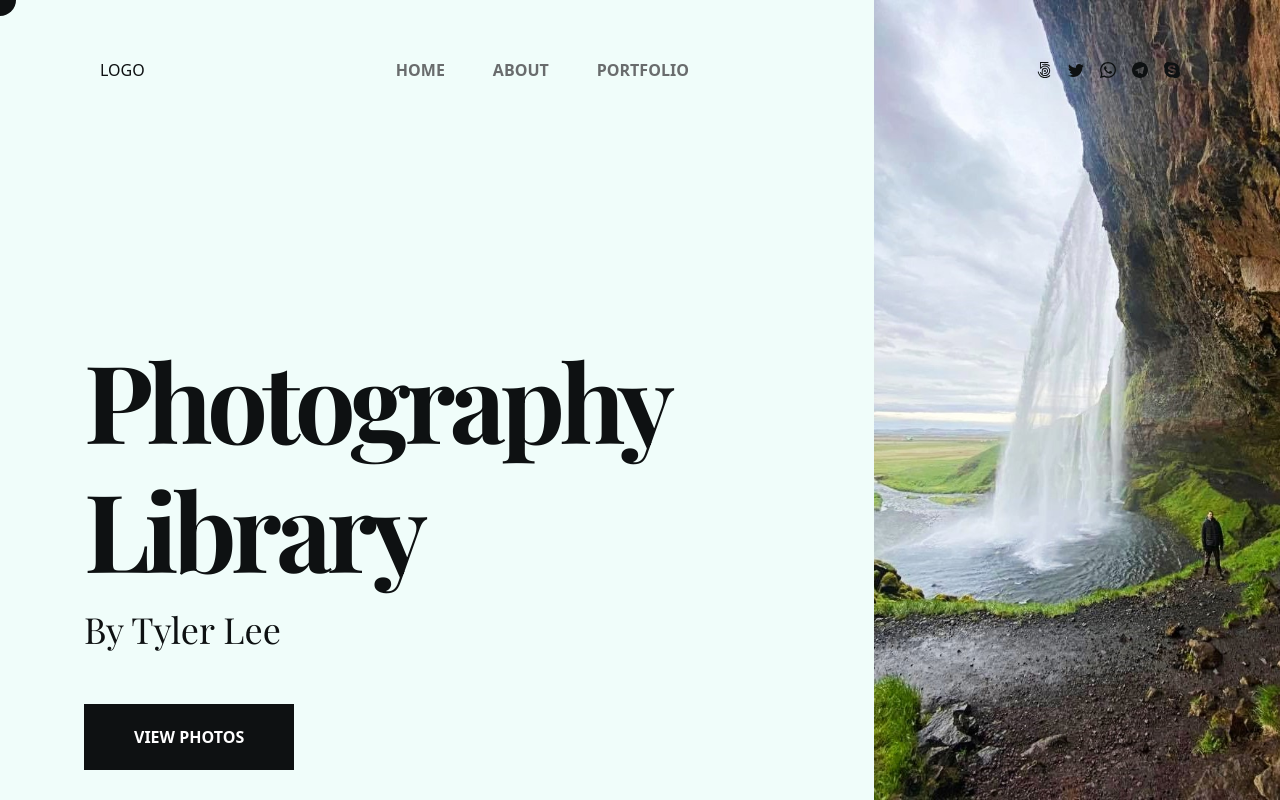
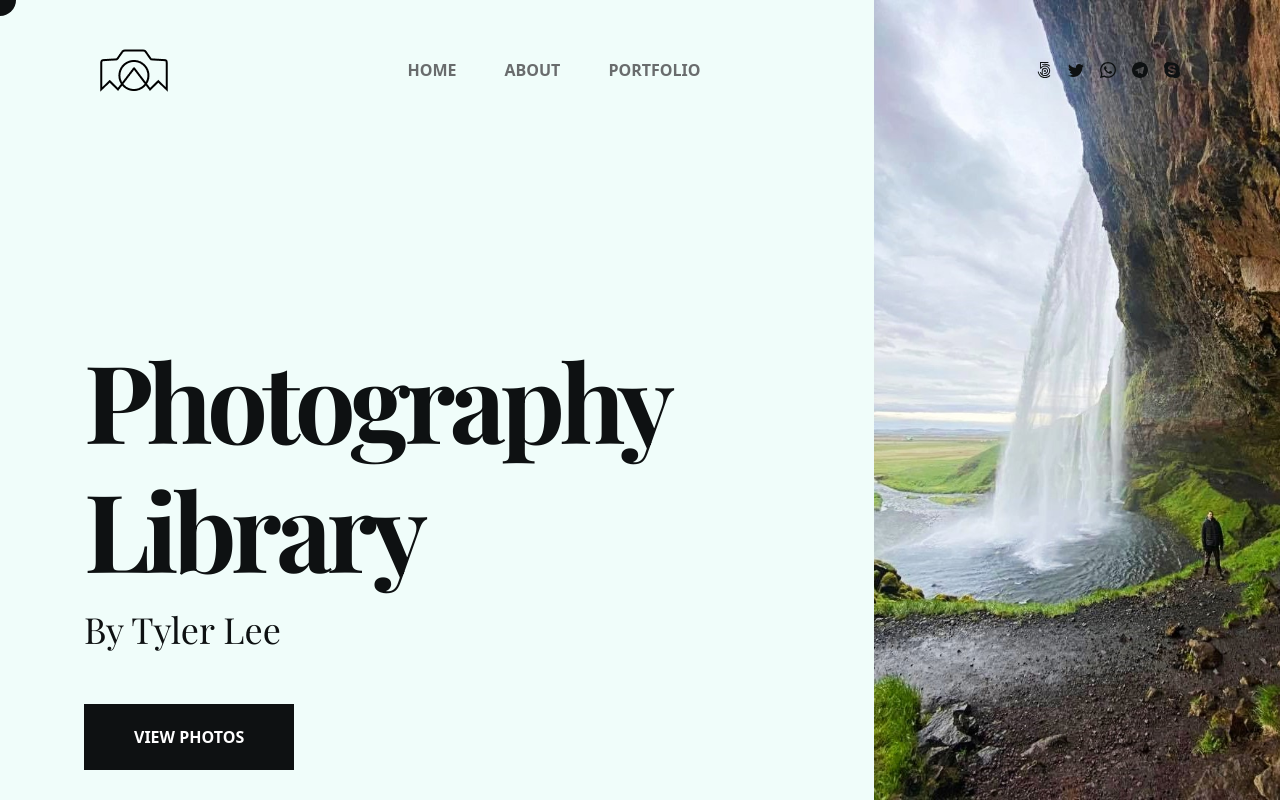
Before and after one commit to ravinio/tyler-lee-photography, a React (Create React App) app: page / in a window 1280 px wide. Built offline with nearby package versions, Linux system fonts and the light colour scheme.

Commit message:
added the logo

```diff
--- a/src/components/Header.js
+++ b/src/components/Header.js
@@ -1,7 +1,7 @@
 import React from "react";
 //import componenets
 import Socials from "./Socials";
-import Logo from "../img/header/logo.png"
+import Logo from "../img/logo/cameralogo.png"
 import MobileNav from "./MobileNav";
 //import link
 import { Link } from "react-router-dom";
@@ -12,8 +12,8 @@ const Header = () => {
             <div className='flex lg:flex-row lg:items-center w-full justify-between uppercase'>
                 {/* Logo Section */}
                 <Link to={"/"} className="max-w-[200px]">
-                    {/* <img src={Logo} alt="..." /> */}
-                    logo
+                    <img src={Logo} alt="..." />
+                    {/* logo */}
                 </Link>
 
                 {/* Nav */}
```
Also changed, not shown: src/img/logo/cameralogo.png (added).
